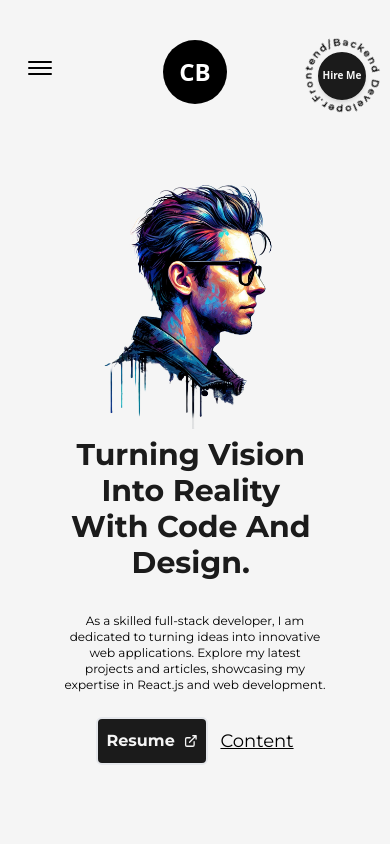
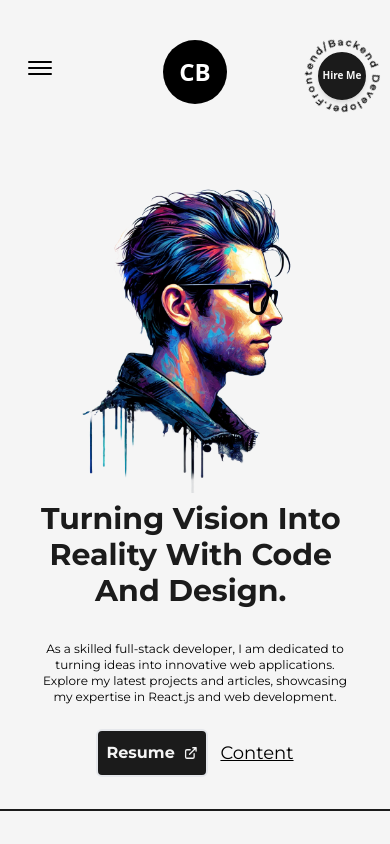
Before and after one commit to itx-alihamza/Next.js_Portfolio_Website, a Next.js app: page / in a window 390 px wide. Shown: the top 844 px of the page. Built offline with nearby package versions, Linux system fonts and the light colour scheme.

Commit message:
index page padding fixed

```diff
--- a/src/pages/index.tsx
+++ b/src/pages/index.tsx
@@ -20,7 +20,7 @@ export default function Home() {
       </Head>
       <main className="w-full h-auto flex flex-col  px-32 xl:p-24 lg:p-14 md:p-12 sm:p-8 dark:bg-dark dark:text-light">
         <TransitionEffect />
-        <div className=" h-full inline-block z-0 bg-light dark:bg-dark dark:text-light px-24 2xl:pb-24 2xl:px-24 md:px-12 sm:px-8 w-full pt-0">
+        <div className=" h-full inline-block z-0 bg-light dark:bg-dark dark:text-light px-24 2xl:pb-24 2xl:px-24 md:px-12 sm:px-8 xs:p-0 w-full pt-0">
           <div className=" flex lg:flex-col items-center justify-between w-full">
             <div className="w-1/2 lg:hidden xs:flex xs:w-full">
               <Image
```
